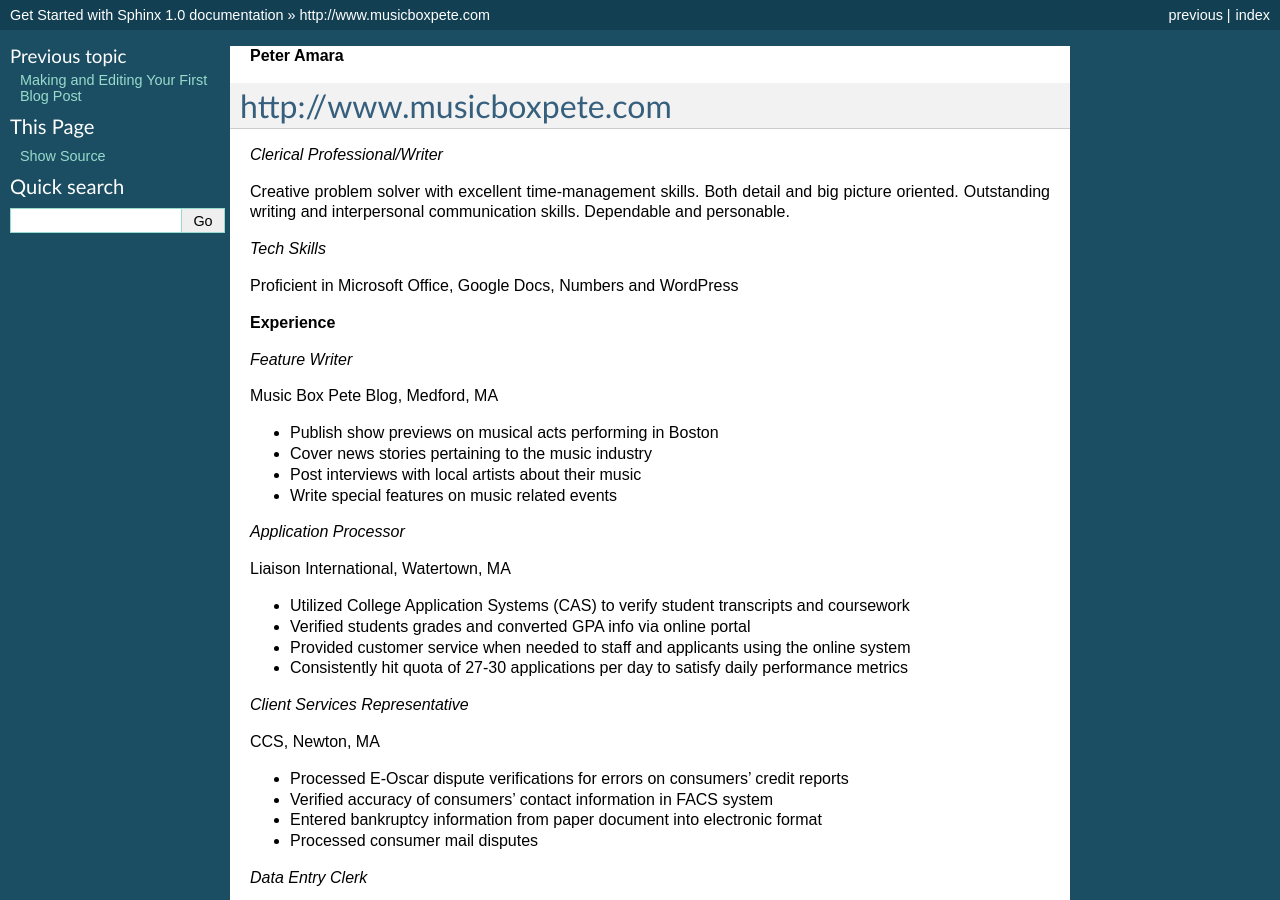
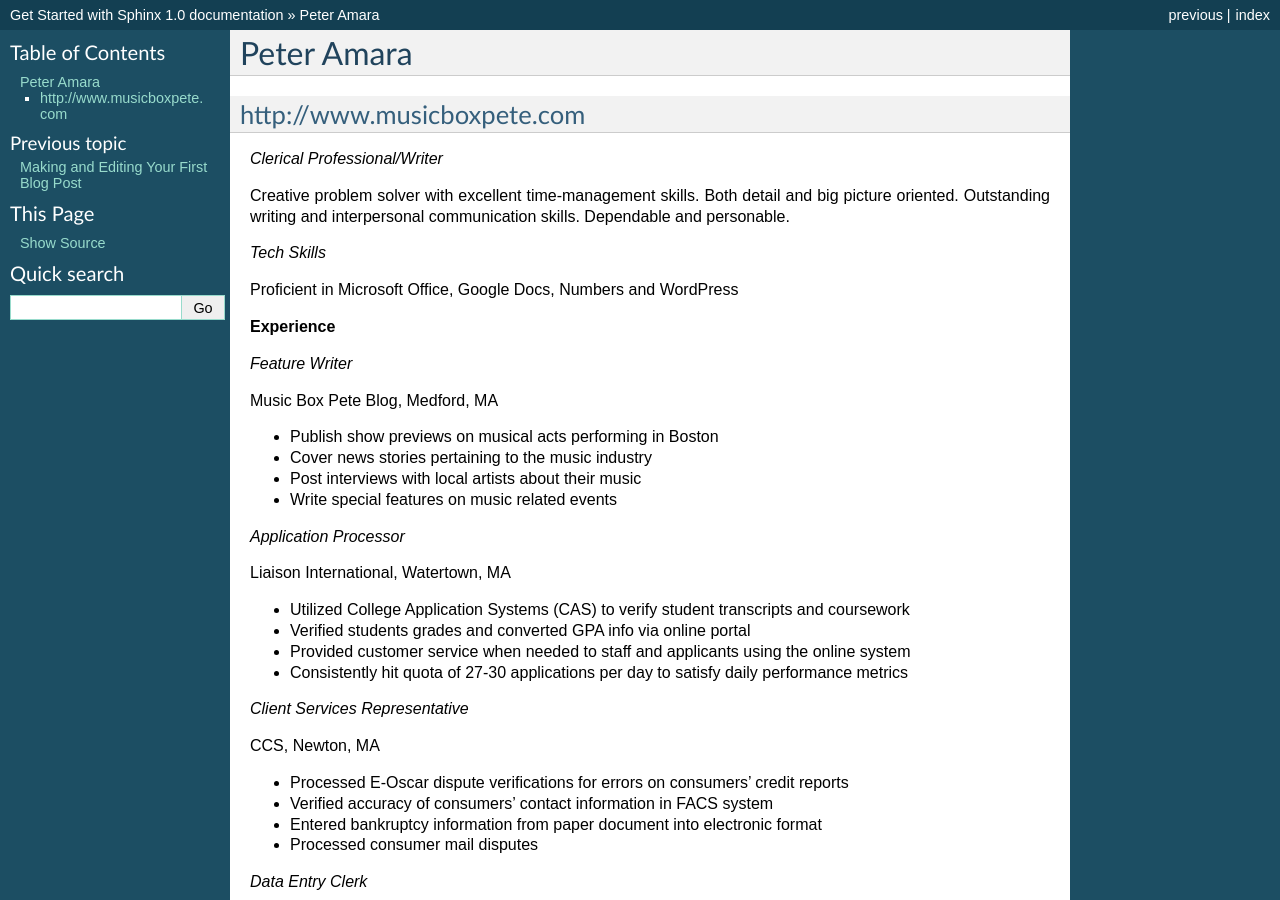
Before and after one commit to MarkHoeber/get_started_sphinx, a Sphinx documentation site: the page built from source/resume.rst, in a window 1280 px wide and 900 px high. Built offline with Sphinx 7.4.7, drawn with Linux system fonts in a browser that asks for light colours; some of the changed text lies outside the part shown.

Commit message:
Update resume.rst

```diff
--- a/source/resume.rst
+++ b/source/resume.rst
@@ -1,4 +1,5 @@
-**Peter Amara**
+Peter Amara
+***********
 
 http://www.musicboxpete.com
 ____________________________________________________________________________________________________________
```
